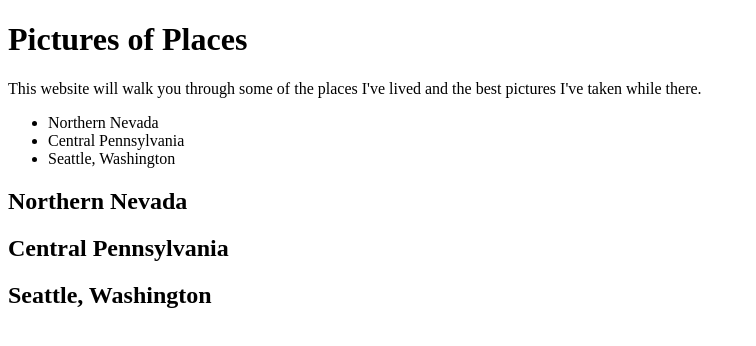
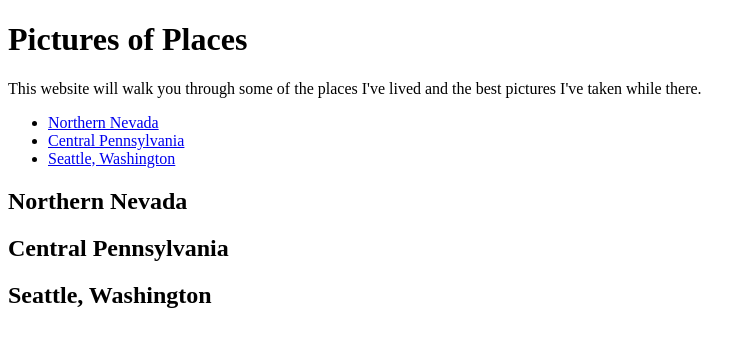
Before and after one commit to jharkreader/html-me-something, a plain HTML site: page index.html in a window 1280 px wide. Shown: the whole page, without its empty margins (0-756 px from the left). Drawn offline with Linux system fonts and the light colour scheme.

Commit message:
Removed test img, added section anchors

```diff
--- a/index.html
+++ b/index.html
@@ -10,18 +10,18 @@
 
         <p>This website will walk you through some of the places I've lived and the best pictures I've taken while there.</p>
             <ul>
-                <li>Northern Nevada</li>
-                <li>Central Pennsylvania</li>
-                <li>Seattle, Washington</li>
+                <li><a href="#nv">Northern Nevada</a></li>
+                <li><a href="#pa">Central Pennsylvania</a></li>
+                <li><a href="#wa">Seattle, Washington</a></li>
             </ul>
 
-        <h2 class="section" name="nv">Northern Nevada</h2>
+        <h2 class="section"><a name="nv"></a>Northern Nevada</h2>
 
 
-        <h2 class="section" name="pa">Central Pennsylvania</h2>
+        <h2 class="section"><a name="pa"></a>Central Pennsylvania</h2>
 
 
-        <h2 class="section" name="wa">Seattle, Washington</h2>
+        <h2 class="section"><a name="wa"></a>Seattle, Washington</h2>
 
 
 
```
Also changed, not shown: imgs/blue_kaleidoscope3.png (deleted), 1 other file.
